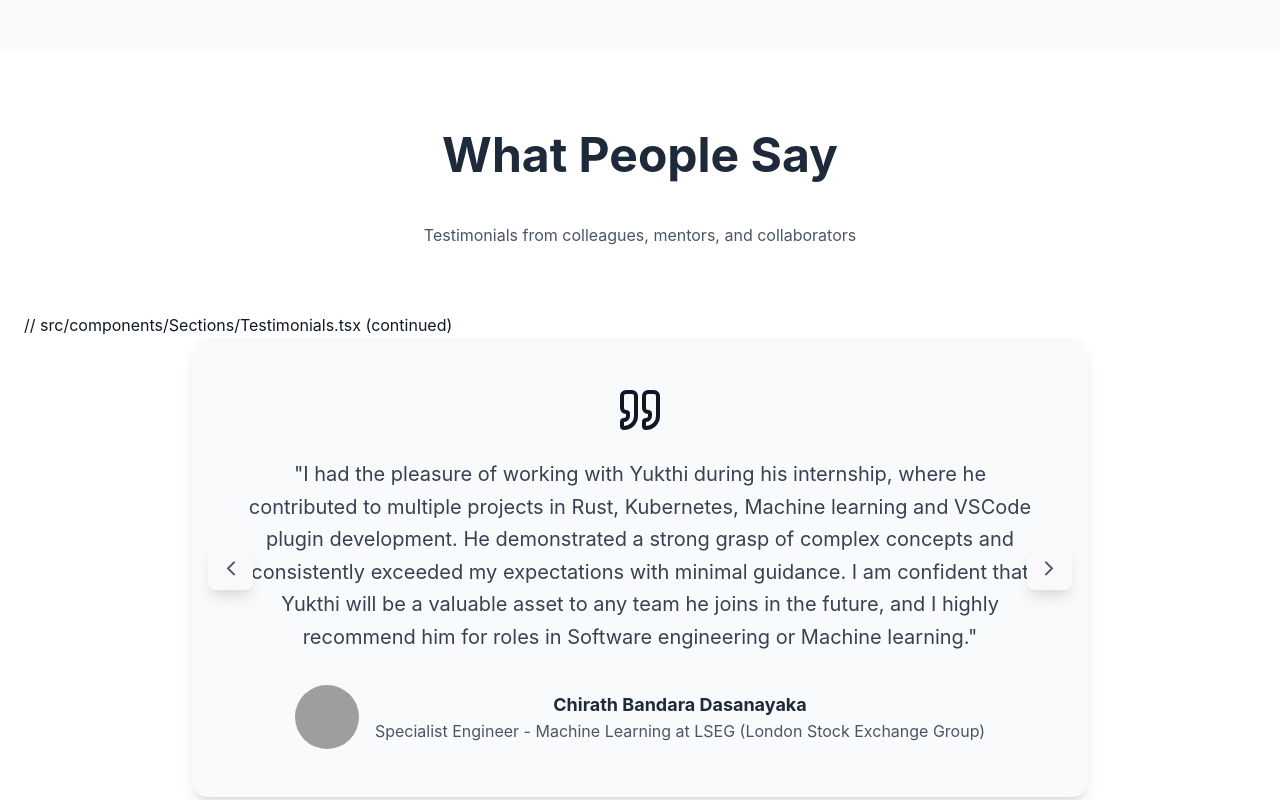
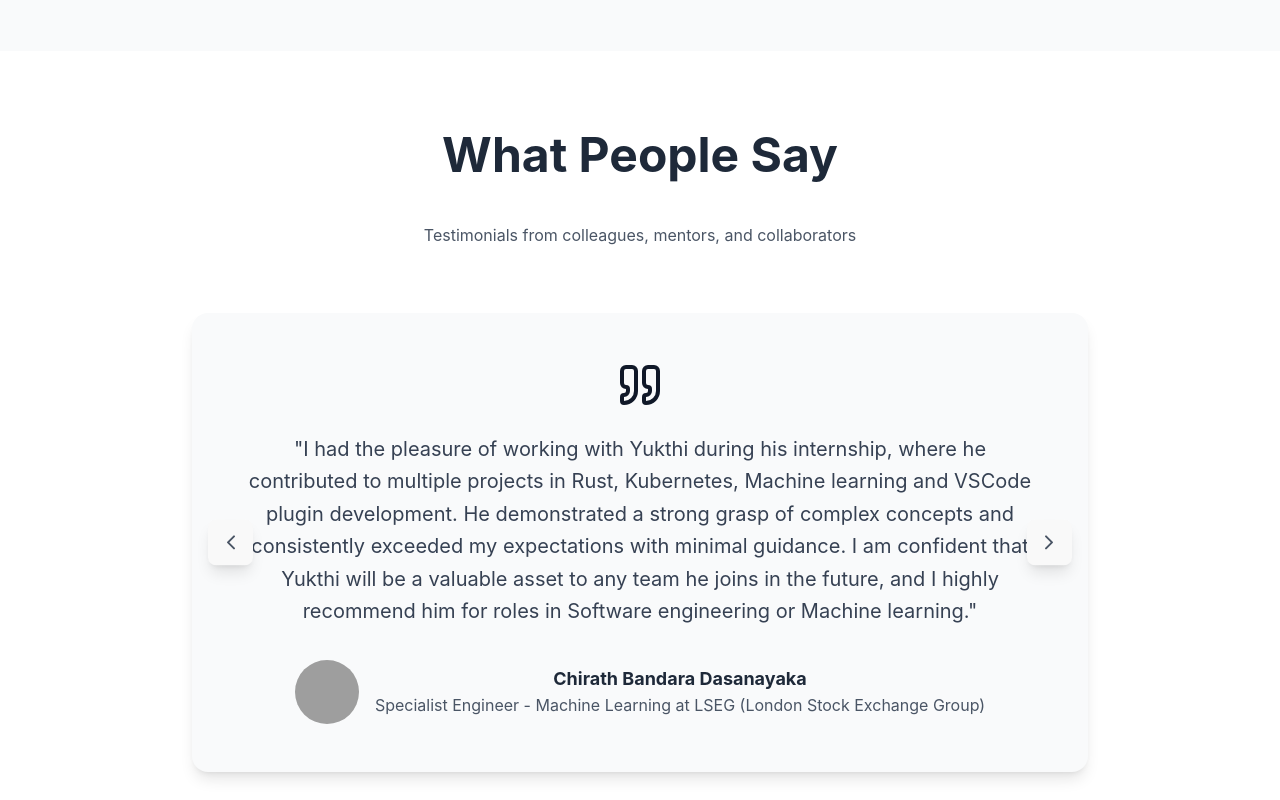
Before and after one commit to yukthi2000/portfolio, a React (Vite) app: page / in a window 1280 px wide. Shown: the part 8380-9180 px from the top of the page. Built offline with nearby package versions, Linux system fonts and the light colour scheme; grey boxes are pictures that could not be loaded.

Commit message:
a small fix

```diff
--- a/src/components/Sections/Testimonials.tsx
+++ b/src/components/Sections/Testimonials.tsx
@@ -33,7 +33,6 @@ const Testimonials: React.FC = () => {
           </p>
         </motion.div>
 
-// src/components/Sections/Testimonials.tsx (continued)
         <div className="max-w-4xl mx-auto">
           <div className="relative">
             <AnimatePresence mode="wait">
```
